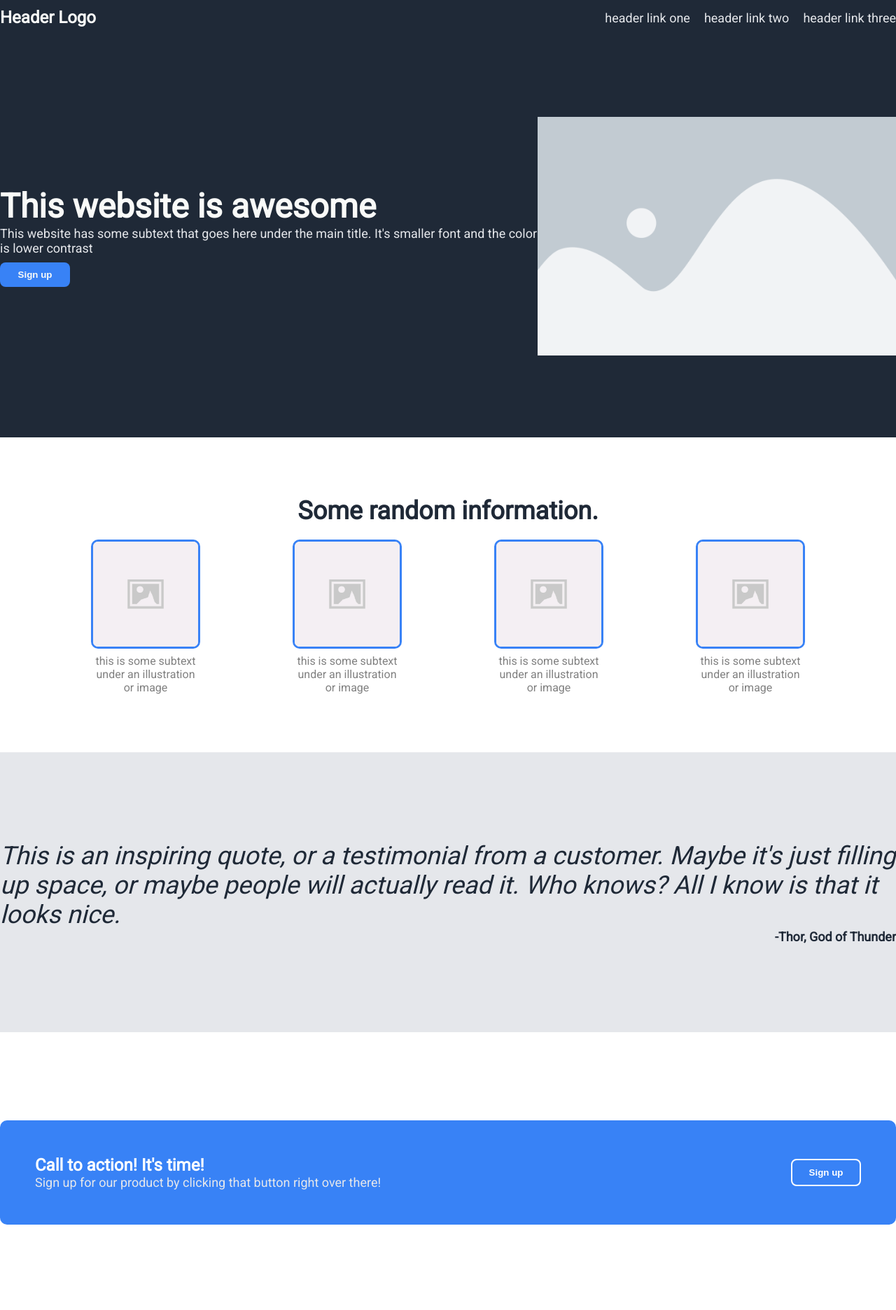
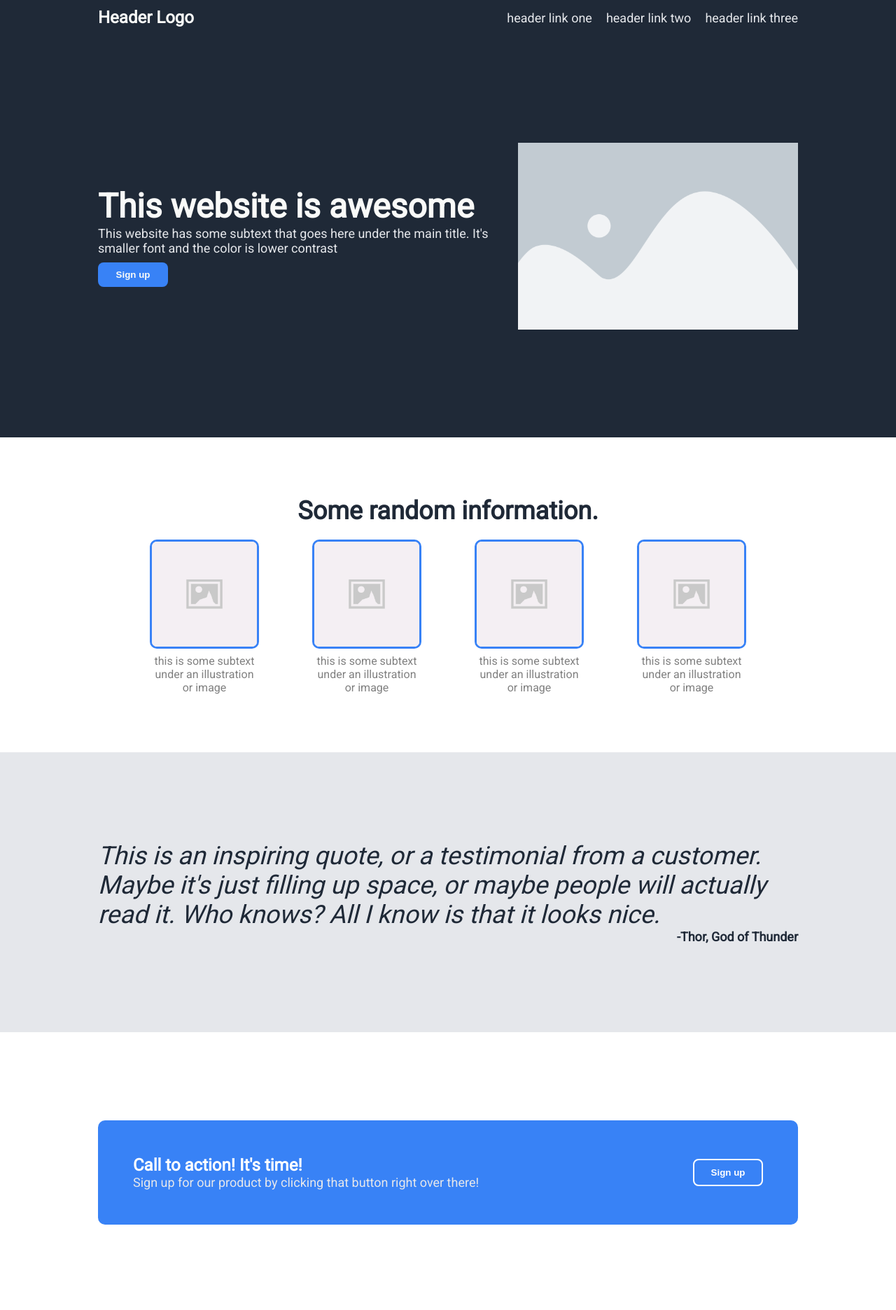
Before and after one commit to willobrien93/Odin-Landing_Page, a plain HTML site: page index.html in a window 1280 px wide. Shown: the top 1872 px of the page at 70% size. Drawn offline with Linux system fonts and the light colour scheme.

Commit message:
Implement Dynamic Padding

```diff
--- a/styles.css
+++ b/styles.css
@@ -1,4 +1,8 @@
 @import url('https://fonts.googleapis.com/css2?family=Roboto&display=swap');
+
+:root {
+    --cwidth: 1000px;
+  }
 
 *{
     padding: 0;
@@ -23,6 +27,9 @@ body{
     display:flex;
     justify-content: space-between;
     align-items: center;
+    box-sizing: border-box;
+    padding-left: calc((100vw - var(--cwidth))/2);
+    padding-right: calc((100vw - var(--cwidth))/2);
 }
 
 .h_logo {
@@ -54,12 +61,15 @@ a{
     align-items: center;
     background-color: #1f2937;
     min-height: 575px;
+    box-sizing: border-box;
+    padding-left: calc((100vw - var(--cwidth))/2);
+    padding-right: calc((100vw - var(--cwidth))/2);
 }
 
 .quad1 .content {
     /* width: 0; */
     display: flex;
-    flex: 1 1 50vw;
+    flex: 1 1 calc(var(--cwidth)/2);
     flex-direction: column;
     justify-content: center;
     padding-top: 20px;
@@ -113,6 +123,9 @@ button {
     flex-direction: column;
     justify-content: center;
     min-height: 450px;
+    box-sizing: border-box;
+    padding-left: calc((100vw - var(--cwidth))/2);
+    padding-right: calc((100vw - var(--cwidth))/2);
 }
 
 .quad2 .main {
@@ -161,6 +174,9 @@ button {
     flex-direction: column;
     justify-content: center;
     min-height: 400px;
+    box-sizing: border-box;
+    padding-left: calc((100vw - var(--cwidth))/2);
+    padding-right: calc((100vw - var(--cwidth))/2);
 }
 
 .quad3 .main {
@@ -183,6 +199,9 @@ button {
     flex-direction: column;
     justify-content: center;
     height: 400px;
+    box-sizing: border-box;
+    padding-left: calc((100vw - var(--cwidth))/2);
+    padding-right: calc((100vw - var(--cwidth))/2);
 }
 
 .quad4 .container{
```
